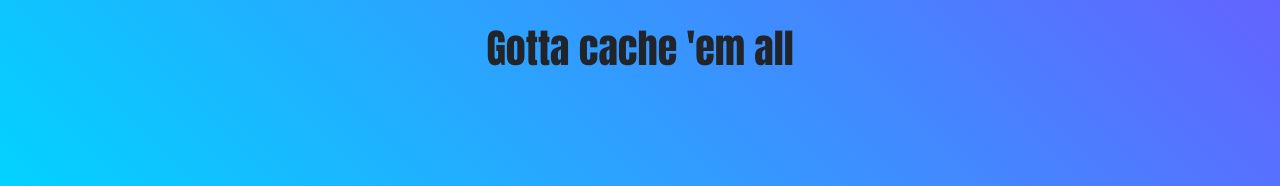
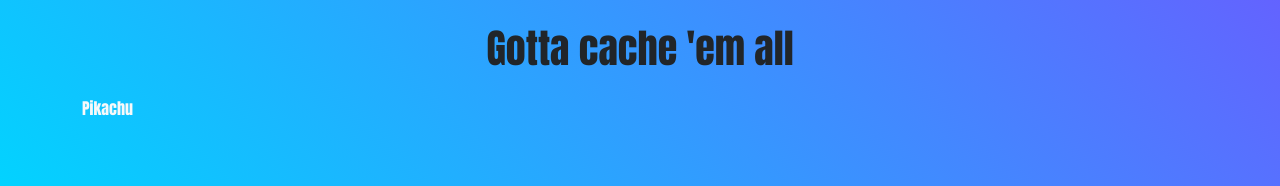
Before and after one commit to AnthonyTlei/nextjs-swr-pokedex, a Next.js app: page / in a window 1280 px wide. Shown: the top 186 px of the page. Built offline with nearby package versions, Linux system fonts and the light colour scheme.

Commit message:
Add Link to Pikachu page.

```diff
--- a/src/app/page.tsx
+++ b/src/app/page.tsx
@@ -1,7 +1,10 @@
+import Link from "next/link";
+
 export default function Home() {
   return (
     <main>
       <h1 className="text-center mb-4">Gotta cache &apos;em all</h1>
+      <Link href="/pikachu" className="link-light">Pikachu</Link>
     </main>
   )
 }
```
